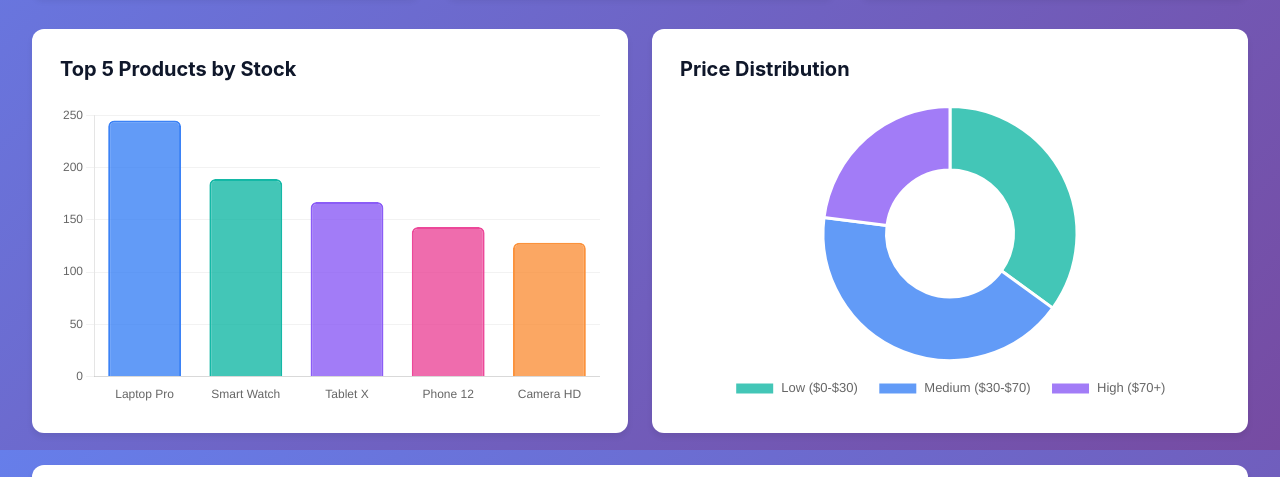
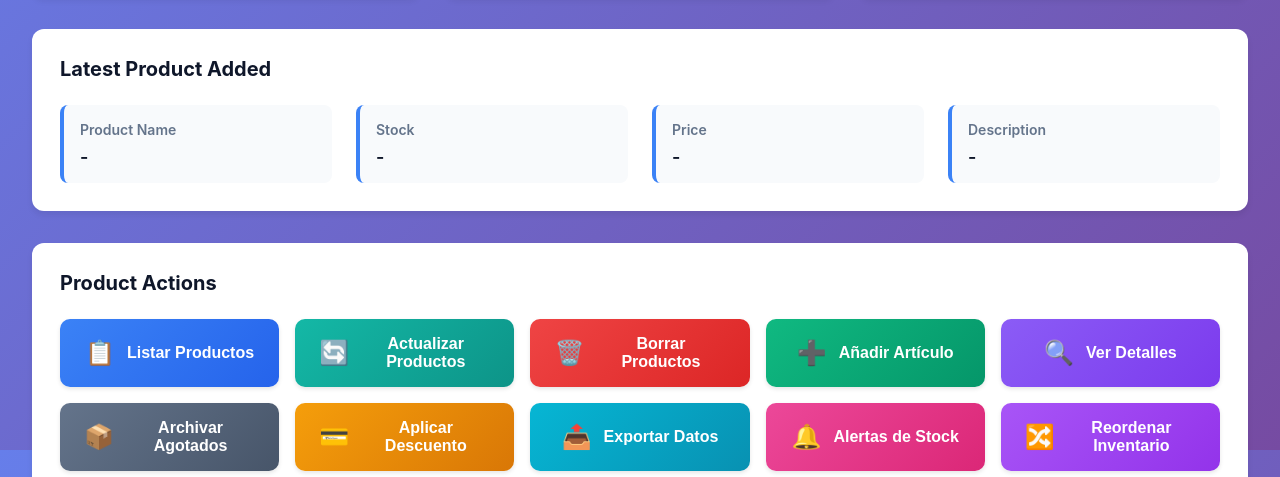
Before and after one commit to Roy-Rebuffo/Trabajo-Grupal-Python, a plain HTML site: page Modules/products/html/landing.html in a window 1280 px wide. Shown: the part 350-827 px from the top of the page. Drawn offline with nearby package versions, Linux system fonts and the light colour scheme.

Commit message:
refresh landing

```diff
--- a/Modules/products/html/landing.html
+++ b/Modules/products/html/landing.html
@@ -35,7 +35,7 @@
             </div>
         </div>
 
-        <div class="charts-grid">
+        <!-- <div class="charts-grid">
             <div class="chart-card">
                 <h2 id="top-products-title">Top 5 Products by Stock</h2>
                 <div class="chart-container">
@@ -48,7 +48,7 @@
                     <canvas id="pieChart"></canvas>
                 </div>
             </div>
-        </div>
+        </div> -->
 
         <div class="table-card">
             <h2 id="latest-product-title">Latest Product Added</h2>
```
